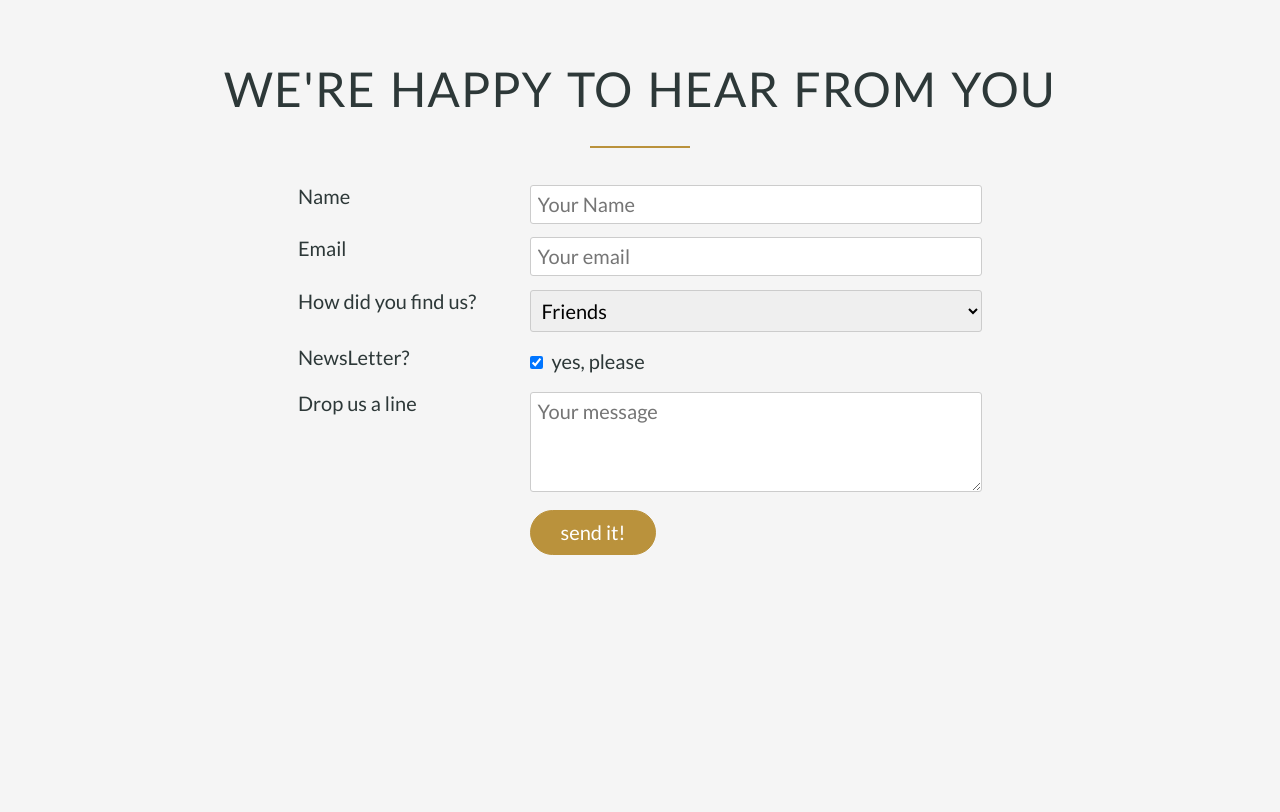
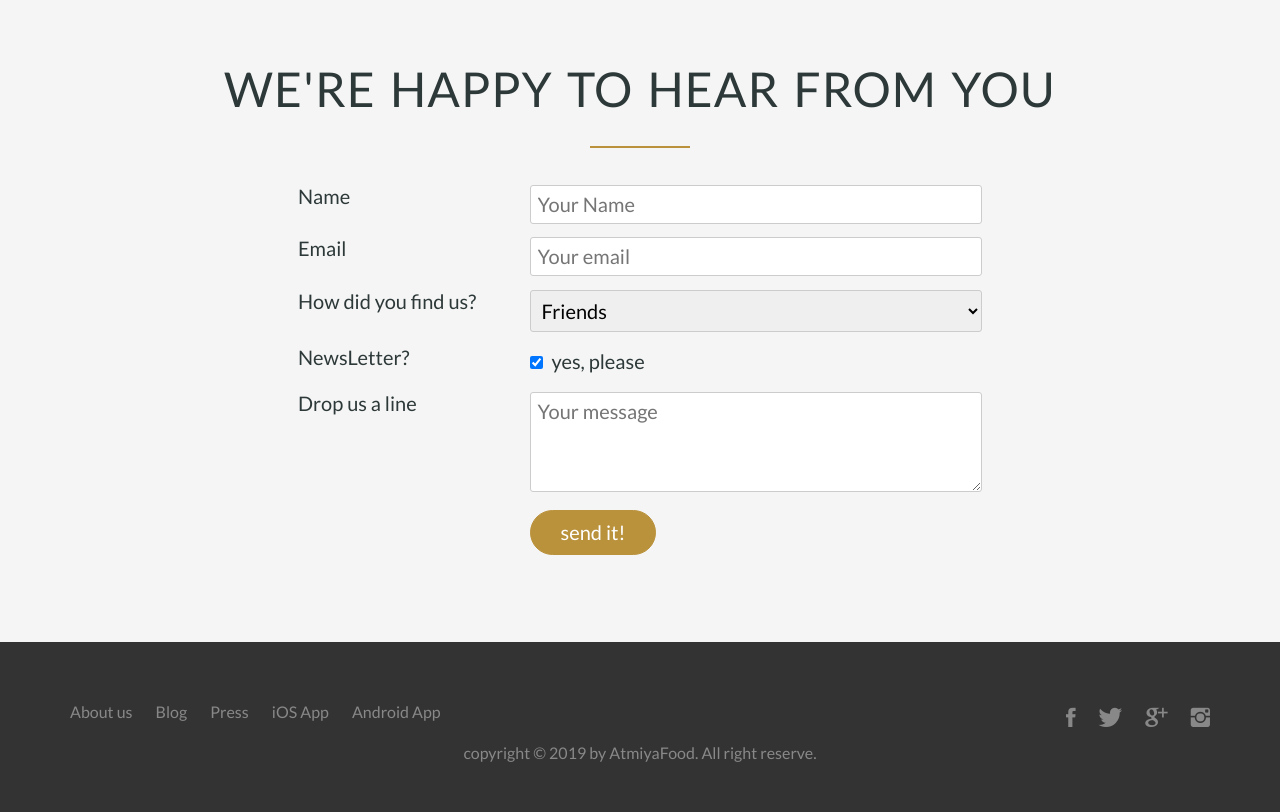
Before and after one commit to KrushankantP/AtmiyaFood, a plain HTML site: page index.html in a window 1280 px wide. Shown: the part 4755-5567 px from the top of the page. Before the commit the page ends 5397 px from the top, so only its background shows below. Drawn offline with Linux system fonts and the light colour scheme; files whose address does not match are found by name.

Commit message:
Footer Created

```diff
--- a/index.html
+++ b/index.html
@@ -387,5 +387,31 @@
         </form>
     </div>
 </section>
+<footer>
+    <div class="row">
+        <div class="col span-1-of-2">
+            <ul class="footer-nav">
+                <li><a href="#">About us</a></li>
+                <li><a href="#">Blog</a></li>
+                <li><a href="#">Press</a></li>
+                <li><a href="#">iOS App</a></li>
+                <li><a href="#">Android App</a></li>
+            </ul>
+        </div>
+        <div class="col span-1-of-2">
+            <ul class="social-links">
+                <li><a href="#"><i class="ion-social-facebook"></i></a> </li>
+                <li><a href="#"><i class="ion-social-twitter"></i></a> </li>
+                <li><a href="#"><i class="ion-social-googleplus"></i></a> </li>
+                <li><a href="#"><i class="ion-social-instagram"></i></a> </li>
+            </ul>
+        </div>
+        <div class="row">
+            <p>
+                copyright &copy; 2019 by AtmiyaFood. All right reserve.
+            </p>
+        </div>
+    </div>
+</footer>
 </body>
 </html>
--- a/resources/css/style.css
+++ b/resources/css/style.css
@@ -423,3 +423,73 @@ input[type=checkbox]{
     margin:10px 5px 10px 0;
 }
 *:focus{outline: none;}
+
+/* --------------------------------------------------
+    FOOTER
+----------------------------------------------------*/
+
+footer{
+    background-color: #333;
+    padding:50px;
+    font-size: 80%;
+}
+.footer-nav{
+    list-style:none;
+    float:left;
+}
+.social-links{
+    list-style:none;
+    float:right;
+}
+.footer-nav li,
+.social-links li{
+    display: inline-block;
+    margin-right: 20px;
+}
+
+.footer-nav li:last-child,
+.social-links li:last-child{
+    margin-right: 0;
+}
+.footer-nav li a:link,
+.footer-nav li a:visited,
+.social-links li a:link,
+.social-links li a:visited{
+    text-decoration: none;
+    border:0;
+    color:#888;
+    transition: color 0.2s;
+}
+.footer-nav li a:hover,
+.footer-nav li a:active{
+    color: #ddd;
+}
+.social-links li a:link,
+.social-links li a:visited{
+    font-size: 160%;
+}
+.ion-social-facebook,
+.ion-social-twitter,
+.ion-social-googleplus,
+.ion-social-instagram{
+
+}
+
+.ion-social-facebook:hover{
+    color: #3b5998;
+}
+.ion-social-twitter:hover{
+    color: #00aced;
+}
+.ion-social-googleplus:hover{
+    color: #dd4b39;
+}
+.ion-social-instagram:hover{
+    color: #517fa4;
+}
+footer p {
+    color: #888;
+    text-align: center;
+    margin-top:20px;
+
+}
```
